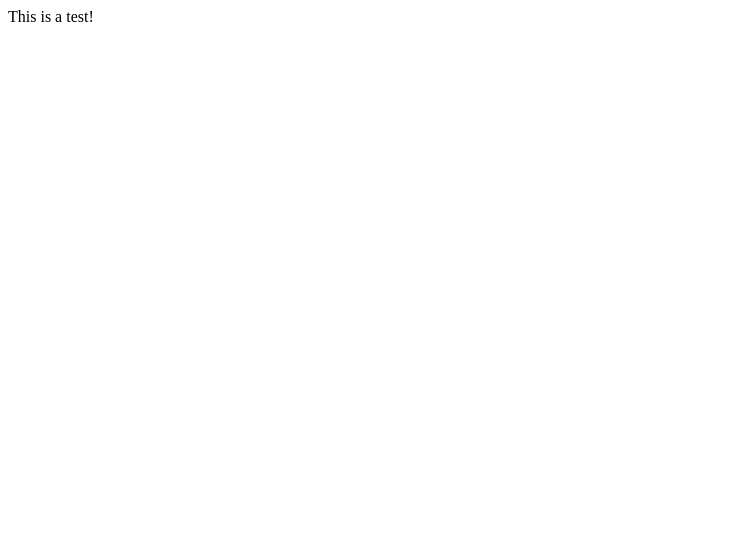
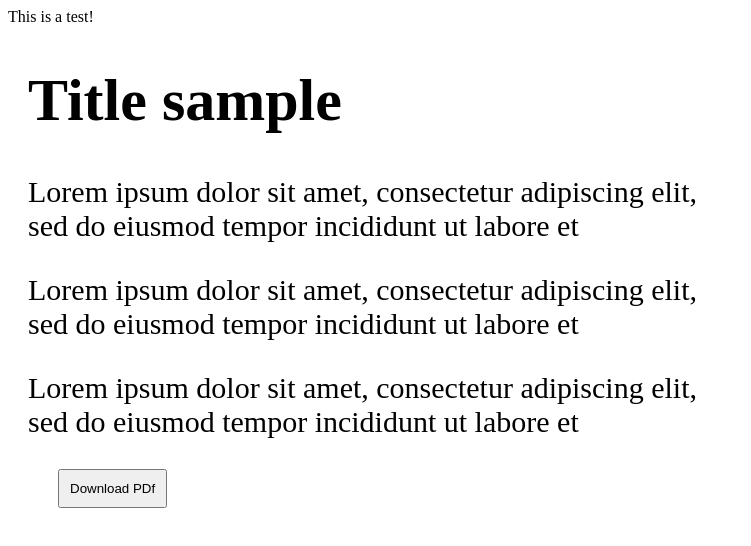
Before and after one commit to tejidokit/html_to_PDF, a plain HTML site: page index.html in a window 1280 px wide. Shown: the whole page, without its empty margins (0-751 px from the left). Drawn offline with Linux system fonts and the light colour scheme.

Commit message:
finished converting html file to pdf using JS

```diff
--- a/index.html
+++ b/index.html
@@ -4,12 +4,47 @@
   <meta charset="UTF-8">
   <meta http-equiv="X-UA-Compatible" content="IE=edge">
   <meta name="viewport" content="width=device-width, initial-scale=1.0">
-  <title>Document</title>
+  <title>HTML to PDF</title>
+  <script src="https://cdnjs.cloudflare.com/ajax/libs/html2pdf.js/0.10.1/html2pdf.bundle.min.js" integrity="sha512-GsLlZN/3F2ErC5ifS5QtgpiJtWd43JWSuIgh7mbzZ8zBps+dvLusV+eNQATqgA/HdeKFVgA5v3S/cIrLF7QnIg==" crossorigin="anonymous" referrerpolicy="no-referrer"></script>
+
 </head>
 <body>
   <div>
     This is a test!
   </div>
+  <div id="html2pdf" style="padding: 0 20px; font-size: 30px; display:block;">
+    <h1>Title sample</h1>
+      <p>
+        Lorem ipsum dolor sit amet, consectetur adipiscing elit,
+        <br>
+        sed do eiusmod tempor incididunt ut labore et
+      </p>
+      <p>
+        Lorem ipsum dolor sit amet, consectetur adipiscing elit,
+        <br>
+        sed do eiusmod tempor incididunt ut labore et
+      </p>
+      <p>
+        Lorem ipsum dolor sit amet, consectetur adipiscing elit,
+        <br>
+        sed do eiusmod tempor incididunt ut labore et
+      </p>
+  </div>
+
+  <div style="padding: 0 50px;">
+    <button style="padding: 10px" id="exportPDF">
+      Download PDf
+    </button>
+  </div>
+
+  <script>
+    let html2PDF = document.getElementById("html2pdf");
+    let exportPDF = document.getElementById("exportPDF");
+
+    // New Promise-based usage:
+    exportPDF.onclick = (e) => html2pdf(html2PDF);
+  </script>
+
 
 </body>
 </html>
```
